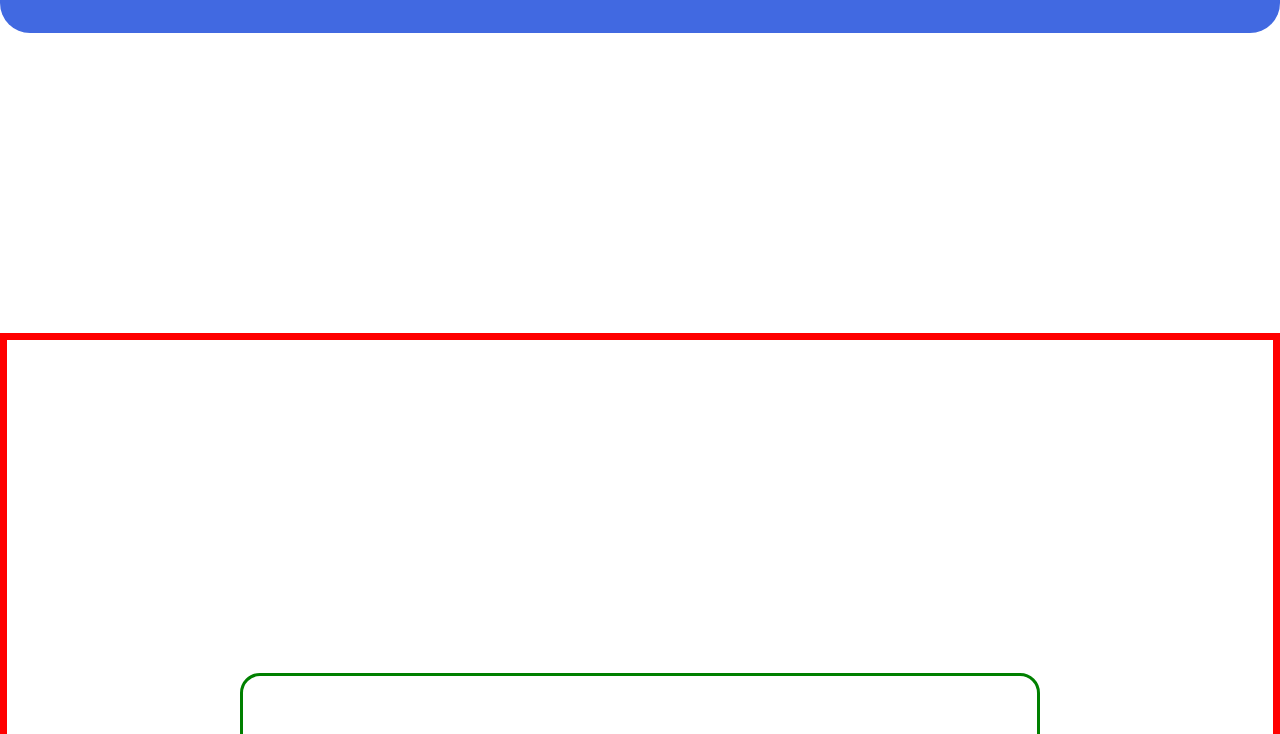
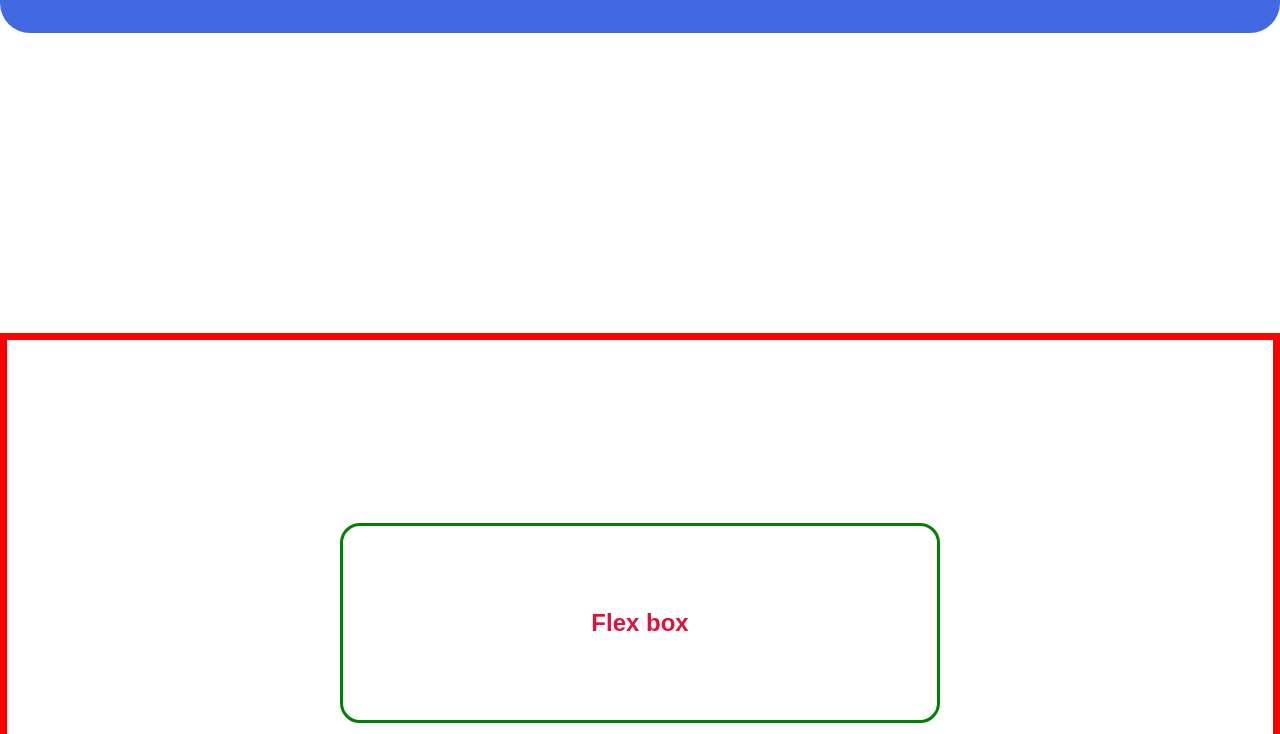
Before and after one commit to mohamedukus/example-10.2, a plain HTML site: page index.html in a window 1280 px wide. Shown: the part 66-800 px from the top of the page. Drawn offline with Linux system fonts and the light colour scheme.

Commit message:
Update index.html

```diff
--- a/index.html
+++ b/index.html
@@ -29,8 +29,8 @@
         flex-wrap: wrap;
         justify-content: center;
 
-        min-width:1000px;
-        min-height:2000px;
+        min-width:800px;
+        min-height:1700px;
         border: 7px solid red;
         margin:300px 0;
         flex-direction: column;
@@ -39,7 +39,7 @@
         div{
             border-radius: 20px;
         box-sizing:border-box;
-        width:800px;
+        width:600px;
         border: 3px solid green;
         height:200px;
         margin-top:30px;
```
